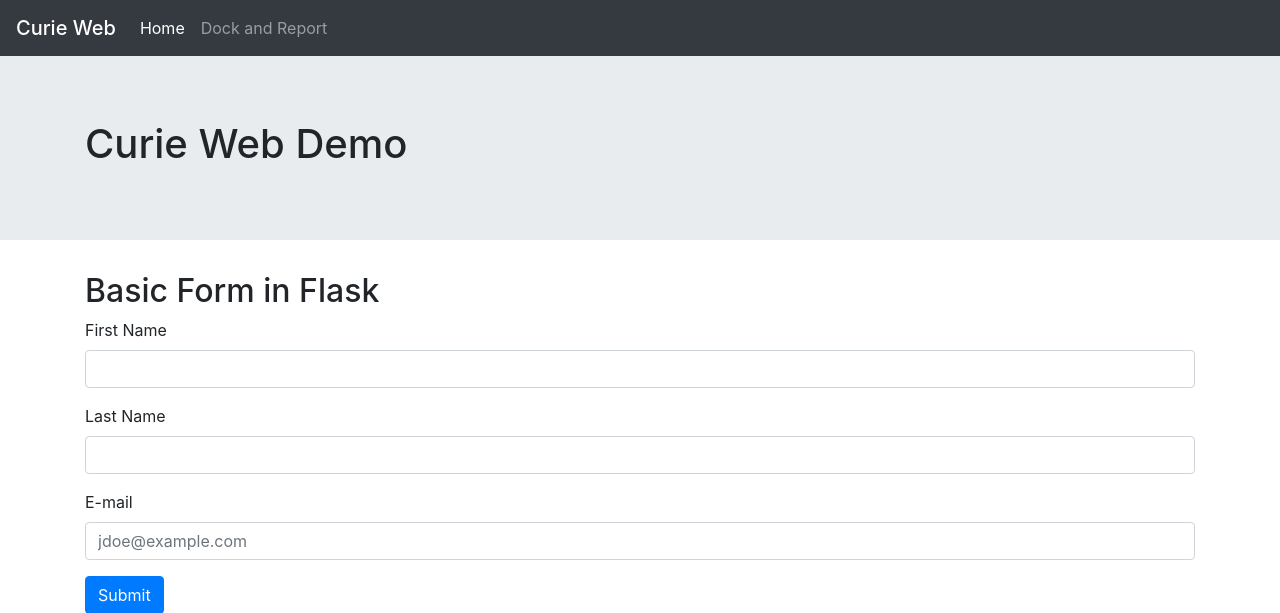
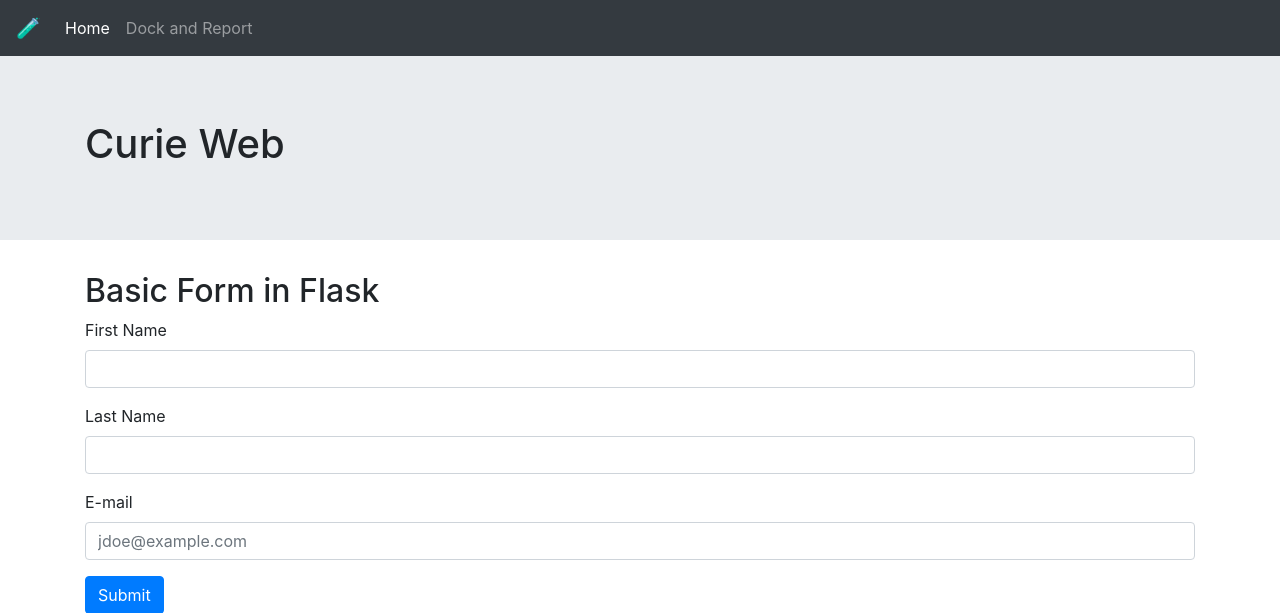
Before and after one commit to navanchauhan/Curie-Web, a Python web app: template app/templates/form.html in a window 1280 px wide. Shown: the top 613 px of the page. Run offline with Jinja, Linux system fonts and the light colour scheme; the template is opened without the code that fills it, so the values that code supplies are empty; some libraries are stand-ins or nearby versions.

Commit message:
Bumped Bootstrap version from 4.0 to 4.5, added favicon, modified header, added 404.html, added about me, modified base html

```diff
--- a/app/templates/base.html
+++ b/app/templates/base.html
@@ -3,12 +3,17 @@
 <head>
     <meta charset="UTF-8">
     <title>Curie Web</title>
-    <link rel="stylesheet" href="https://maxcdn.bootstrapcdn.com/bootstrap/4.0.0/css/bootstrap.min.css" integrity="sha384-Gn5384xqQ1aoWXA+058RXPxPg6fy4IWvTNh0E263XmFcJlSAwiGgFAW/dAiS6JXm" crossorigin="anonymous">
+    <link rel="stylesheet" href="https://maxcdn.bootstrapcdn.com/bootstrap/4.5.0/css/bootstrap.min.css" integrity="sha384-9aIt2nRpC12Uk9gS9baDl411NQApFmC26EwAOH8WgZl5MYYxFfc+NcPb1dKGj7Sk" crossorigin="anonymous">
     <link rel="stylesheet" href="{{ url_for('static', filename='css/styles.css') }}">
+    <link rel="apple-touch-icon" sizes="180x180" href="{{ url_for('static', filename='favicons/apple-touch-icon.png') }}">
+    <link rel="icon" type="image/png" sizes="32x32" href="{{ url_for('static', filename='favicons/favicon-32x32.png') }}">
+    <link rel="icon" type="image/png" sizes="16x16" href="{{ url_for('static', filename='favicons/favicon-16x16.png') }}">
+    <link rel="manifest" href="{{ url_for('static', filename='favicons/site.webmanifest') }}">
+    <meta name="viewport" content="width=device-width, initial-scale=1">
 </head>
 <body>
     <nav class="navbar navbar-expand-lg navbar-dark bg-dark">
-      <span class="navbar-brand mb-0 h1">Curie Web</span>
+      <span class="navbar-brand mb-0 h1">🧪</span>
       <button class="navbar-toggler" type="button" data-toggle="collapse" data-target="#navbarNav" aria-controls="navbarNav" aria-expanded="false" aria-label="Toggle navigation">
         <span class="navbar-toggler-icon"></span>
       </button>
@@ -31,7 +36,7 @@
     </nav>
     <header class="jumbotron jumbotron-fluid">
         <div class="container">
-            <h1>Curie Web Demo</h1>
+            <h1>Curie Web</h1>
         </div>
     </header>
     <main>
--- a/app/views.py
+++ b/app/views.py
@@ -22,6 +22,11 @@ from .forms import MyForm, curieForm
 def home():
     """Render website's home page."""
     return render_template('home.html')
+
+@app.route('/About')
+def about():
+    """Render about page."""
+    return render_template('about.html')
 
 
 @app.route('/basic-form', methods=['GET', 'POST'])
```
Also changed, not shown: app/templates/404.html (added, +7 -0 lines), app/templates/about.html (added, +7 -0 lines), app/static/favicons/android-chrome-192x192.png (added), app/static/favicons/android-chrome-512x512.png (added), app/static/favicons/apple-touch-icon.png (added), app/static/favicons/favicon-16x16.png (added), app/static/favicons/favicon-32x32.png (added), app/static/favicons/favicon.ico (added), app/static/favicons/site.webmanifest (added), 2 other files.
